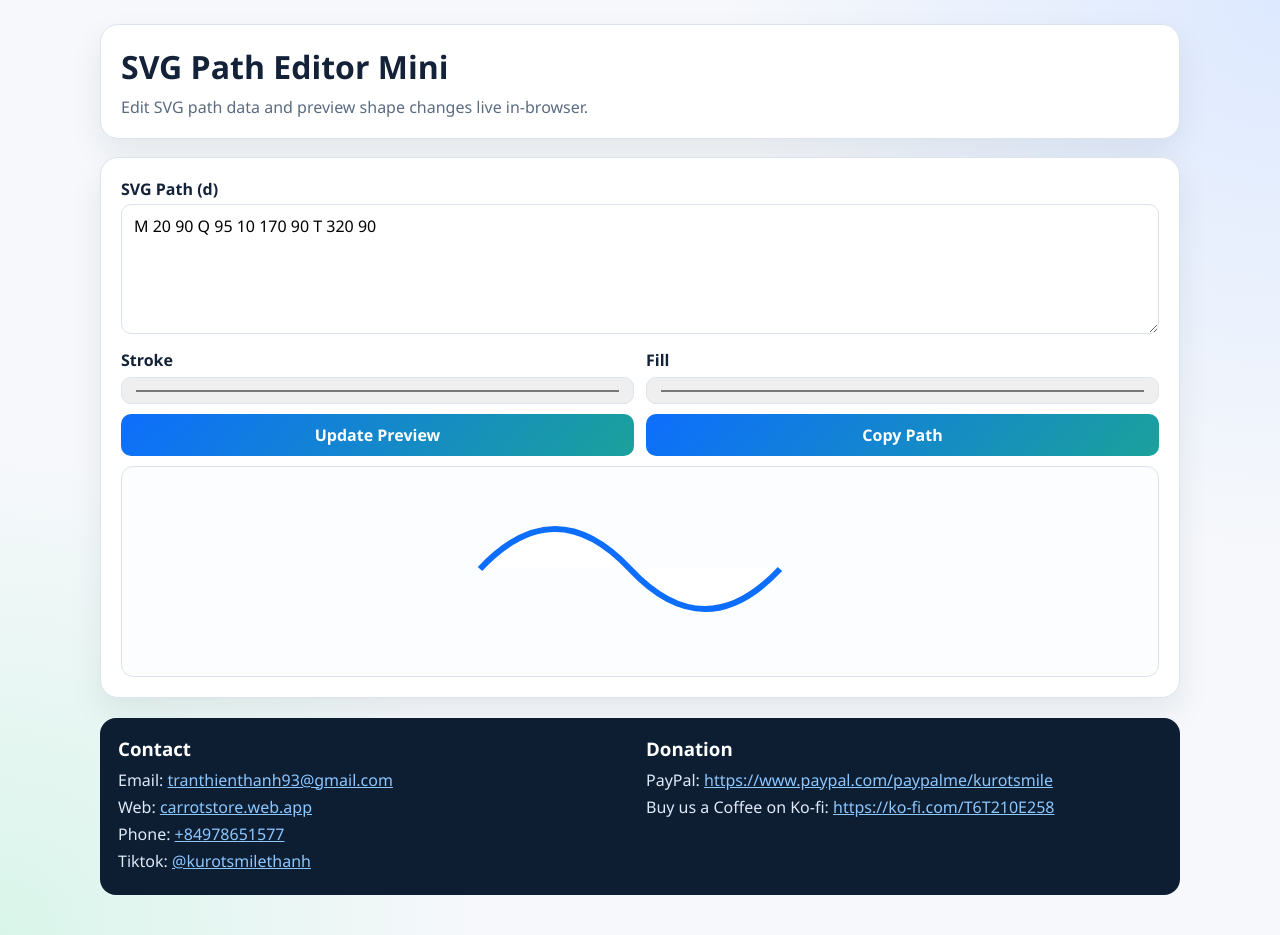
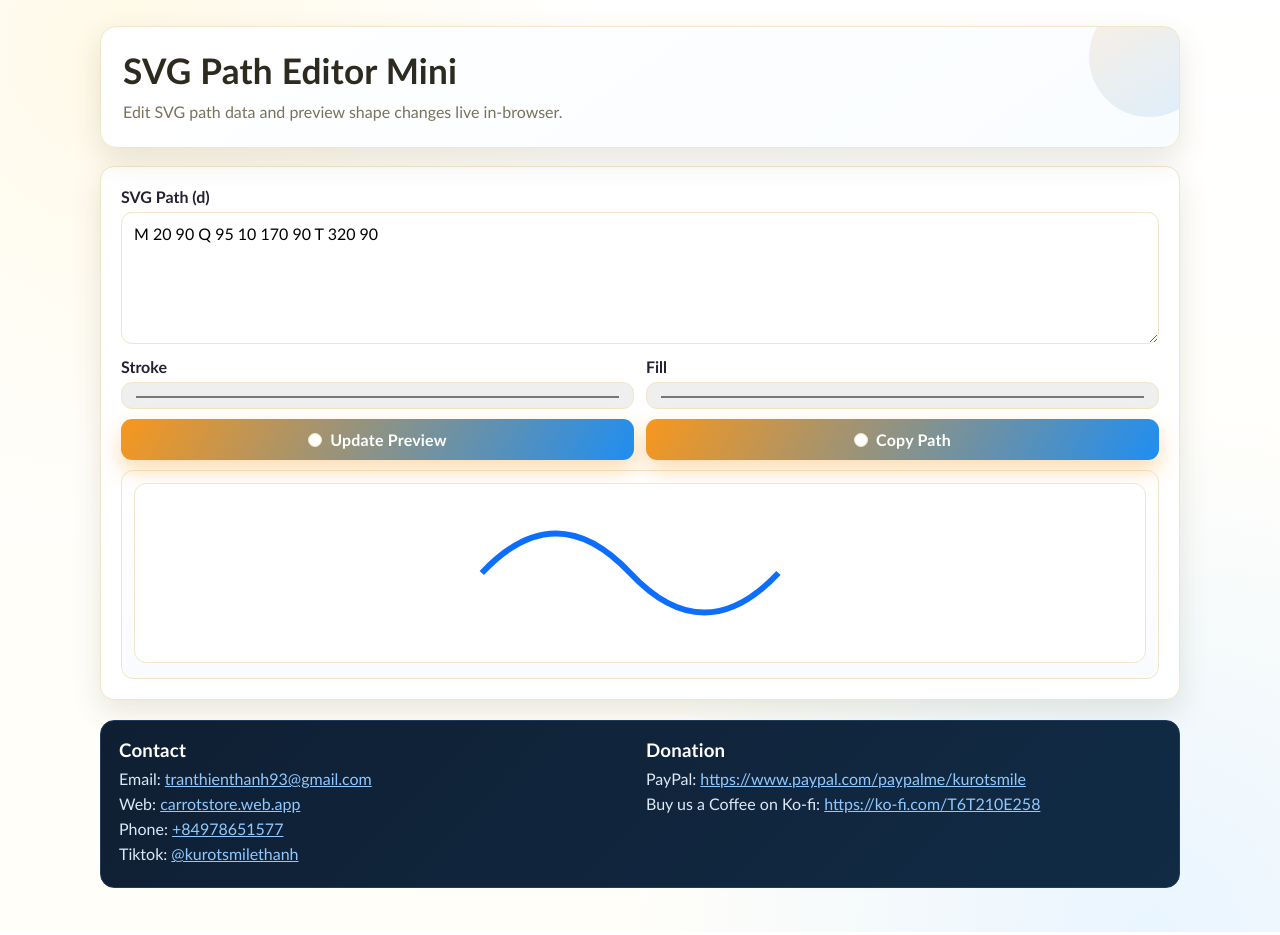
Before and after one commit to kurotsmile/svgpathmini, a plain HTML site: page index.html in a window 1280 px wide. Drawn offline with Linux system fonts and the light colour scheme.

Commit message:
Redesign UI with unique theme and button icons

```diff
--- a/index.html
+++ b/index.html
@@ -19,69 +19,109 @@
   <link rel="canonical" href="https://svgpathmini.web.app/">
   <link rel="icon" type="image/svg+xml" href="favicon.svg">
   <style>:root {
-  --bg: #f6f8fb;
+  --bg: #fffef9;
   --card: #ffffff;
-  --text: #132238;
-  --muted: #5b6b80;
-  --brand: #0d6efd;
-  --line: #dce3ed;
+  --text: #2d2a1f;
+  --muted: #78725b;
+  --line: #efe7c8;
+  --g1: #f7971e;
+  --g2: #1f8ef1;
 }
 * { box-sizing: border-box; }
 body {
   margin: 0;
-  font-family: "Segoe UI", "Noto Sans", sans-serif;
+  font-family: "Gill Sans", "Segoe UI", sans-serif;
   color: var(--text);
   background:
-    radial-gradient(circle at top right, #dde9ff 0%, transparent 35%),
-    radial-gradient(circle at bottom left, #d9f5ea 0%, transparent 30%),
-    var(--bg);
+    radial-gradient(circle at 10% 5%, #fff9e7 0%, transparent 32%),
+    radial-gradient(circle at 90% 100%, #e9f5ff 0%, transparent 35%),
+    linear-gradient(180deg, #ffffff 0%, var(--bg) 70%);
 }
 .container {
   max-width: 1120px;
   margin: 0 auto;
-  padding: 24px 20px 40px;
+  padding: 26px 20px 44px;
 }
 header {
-  background: var(--card);
+  background: linear-gradient(145deg, #ffffff 0%, #f9fcff 100%);
   border: 1px solid var(--line);
-  border-radius: 18px;
-  padding: 20px;
-  box-shadow: 0 14px 32px rgba(19, 34, 56, 0.08);
+  border-radius: 16px;
+  padding: 22px;
+  box-shadow: 0 12px 30px rgba(78, 69, 26, .13);
+  text-align: left;
+  position: relative;
+  overflow: hidden;
 }
-h1 { margin: 0 0 8px; font-size: 2rem; }
-.sub { margin: 0; color: var(--muted); }
+header::after {
+  content: "";
+  position: absolute;
+  right: -30px;
+  top: -30px;
+  width: 120px;
+  height: 120px;
+  border-radius: 999px;
+  background: linear-gradient(150deg, var(--g1), var(--g2));
+  opacity: .13;
+}
+h1 {
+  margin: 0 0 8px;
+  font-size: clamp(1.6rem, 2.8vw, 2.2rem);
+  letter-spacing: .2px;
+}
+.sub { margin: 0; color: var(--muted); line-height: 1.6; }
 main {
   margin-top: 18px;
   background: var(--card);
   border: 1px solid var(--line);
-  border-radius: 18px;
+  border-radius: 14px;
   padding: 20px;
-  box-shadow: 0 14px 32px rgba(19, 34, 56, 0.08);
+  box-shadow: 0 12px 30px rgba(78, 69, 26, .13);
 }
 .grid { display: grid; gap: 12px; }
 .grid.two { grid-template-columns: repeat(auto-fit, minmax(240px, 1fr)); }
-label { display: block; font-weight: 600; margin-bottom: 4px; }
+label { display: block; font-weight: 700; margin-bottom: 6px; color: #223; }
 input, select, textarea, button {
   width: 100%;
   border: 1px solid var(--line);
-  border-radius: 10px;
-  padding: 10px 12px;
+  border-radius: 11px;
+  padding: 11px 12px;
   font: inherit;
 }
-textarea { min-height: 130px; resize: vertical; }
+input:focus, select:focus, textarea:focus {
+  outline: none;
+  border-color: var(--g1);
+  box-shadow: 0 0 0 3px color-mix(in srgb, var(--g1) 15%, #ffffff);
+}
+textarea { min-height: 132px; resize: vertical; }
 button {
-  background: linear-gradient(130deg, #0d6efd, #1ba19b);
+  display: inline-flex;
+  align-items: center;
+  justify-content: center;
+  gap: 8px;
+  border: none;
   color: #fff;
-  border: none;
   font-weight: 700;
+  letter-spacing: .2px;
+  background: linear-gradient(120deg, var(--g1), var(--g2));
   cursor: pointer;
+  box-shadow: 0 10px 22px color-mix(in srgb, var(--g1) 35%, transparent);
+  transition: transform .16s ease, filter .16s ease;
 }
-button:hover { opacity: 0.92; }
+button:hover { transform: translateY(-1px); filter: saturate(1.05); }
+button:active { transform: translateY(0); }
+.btn-ic {
+  width: 14px;
+  height: 14px;
+  stroke: currentColor;
+  stroke-width: 2;
+  fill: none;
+  flex: 0 0 auto;
+}
 .output, .panel {
   border: 1px solid var(--line);
   border-radius: 12px;
   padding: 12px;
-  background: #fbfdff;
+  background: linear-gradient(180deg, #ffffff, #f9fbff);
 }
 .swatches { display: grid; grid-template-columns: repeat(auto-fill, minmax(120px, 1fr)); gap: 10px; }
 .swatch {
@@ -89,10 +129,12 @@
   border: 1px solid var(--line);
   overflow: hidden;
   cursor: pointer;
+  transition: transform .14s ease;
 }
+.swatch:hover { transform: translateY(-2px); }
 .swatch div { height: 68px; }
 .swatch code { display: block; text-align: center; padding: 8px; background: #fff; }
-canvas, img.preview {
+canvas, img.preview, svg {
   max-width: 100%;
   border-radius: 12px;
   border: 1px solid var(--line);
@@ -100,19 +142,23 @@
 }
 .site-footer {
   margin-top: 20px;
-  background: #0d1e33;
-  color: #dfe9f8;
-  border-radius: 16px;
+  background: linear-gradient(135deg, #0f1f33, #112b45);
+  border: 1px solid #1f3b5d;
+  color: #dce8f8;
+  border-radius: 14px;
   padding: 18px;
   display: grid;
   grid-template-columns: repeat(auto-fit, minmax(260px, 1fr));
   gap: 12px;
 }
-.site-footer h3 { margin: 0 0 8px; color: #fff; }
-.site-footer p { margin: 5px 0; word-break: break-word; }
-.site-footer a { color: #8cc7ff; }
+.site-footer h3 { margin: 0 0 8px; color: #fff; letter-spacing: .2px; }
+.site-footer p { margin: 6px 0; word-break: break-word; }
+.site-footer a { color: #90c8ff; }
 .note { color: var(--muted); font-size: .95rem; }
-</style>
+@media (max-width: 640px) {
+  .container { padding: 14px 12px 28px; }
+  main, header { padding: 16px; }
+}</style>
   <script type="application/ld+json">{"@context":"https://schema.org","@type":"WebApplication","name":"SVGPathMini","description":"Edit SVG path data and preview shape changes live in-browser.","applicationCategory":"UtilitiesApplication","operatingSystem":"Any","url":"https://svgpathmini.web.app"}</script>
 </head>
 <body>
@@ -145,5 +191,35 @@
   </div>
   <script>function render(){ const d=document.getElementById('pathData').value; const p=document.getElementById('p'); p.setAttribute('d',d); p.setAttribute('stroke',document.getElementById('stroke').value); p.setAttribute('fill',document.getElementById('fill').value);}
 document.getElementById('upd').onclick=render; document.getElementById('copy').onclick=()=>navigator.clipboard.writeText(document.getElementById('pathData').value); render();</script>
+  <script id="btn-icon-script">(function(){
+  const icons = {
+    make:'<svg class="btn-ic" viewBox="0 0 24 24" aria-hidden="true"><path d="M12 5v14M5 12h14"/></svg>',
+    download:'<svg class="btn-ic" viewBox="0 0 24 24" aria-hidden="true"><path d="M12 3v12"/><path d="M7 10l5 5 5-5"/><path d="M4 21h16"/></svg>',
+    convert:'<svg class="btn-ic" viewBox="0 0 24 24" aria-hidden="true"><path d="M4 7h13"/><path d="M13 3l4 4-4 4"/><path d="M20 17H7"/><path d="M11 13l-4 4 4 4"/></svg>',
+    apply:'<svg class="btn-ic" viewBox="0 0 24 24" aria-hidden="true"><path d="M20 6L9 17l-5-5"/></svg>',
+    copy:'<svg class="btn-ic" viewBox="0 0 24 24" aria-hidden="true"><rect x="9" y="9" width="11" height="11" rx="2"/><rect x="4" y="4" width="11" height="11" rx="2"/></svg>',
+    random:'<svg class="btn-ic" viewBox="0 0 24 24" aria-hidden="true"><path d="M16 3h5v5"/><path d="M4 20L21 3"/><path d="M16 21h5v-5"/><path d="M4 4l7 7"/></svg>',
+    start:'<svg class="btn-ic" viewBox="0 0 24 24" aria-hidden="true"><path d="M8 5v14l11-7z"/></svg>',
+    scan:'<svg class="btn-ic" viewBox="0 0 24 24" aria-hidden="true"><path d="M4 7V4h3M20 7V4h-3M4 17v3h3M20 17v3h-3"/><rect x="7" y="7" width="10" height="10" rx="2"/></svg>'
+  };
+  const choose = (txt) => {
+    const t = txt.toLowerCase();
+    if (t.includes('download') || t.includes('save')) return icons.download;
+    if (t.includes('convert')) return icons.convert;
+    if (t.includes('apply') || t.includes('enhance') || t.includes('detect')) return icons.apply;
+    if (t.includes('copy') || t.includes('extract')) return icons.copy;
+    if (t.includes('random')) return icons.random;
+    if (t.includes('start')) return icons.start;
+    if (t.includes('scan')) return icons.scan;
+    if (t.includes('generate') || t.includes('create') || t.includes('build') || t.includes('update')) return icons.make;
+    return icons.make;
+  };
+  document.querySelectorAll('button').forEach((btn) => {
+    const text = btn.textContent.trim();
+    if (!text || btn.dataset.iconized === '1') return;
+    btn.innerHTML = choose(text) + '<span>' + text + '</span>';
+    btn.dataset.iconized = '1';
+  });
+})();</script>
 </body>
 </html>
```
